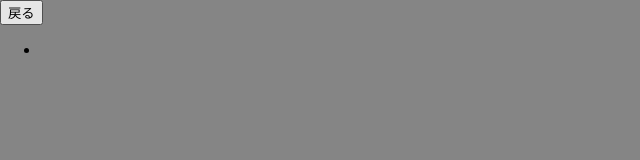
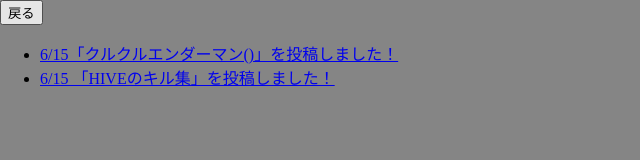
Before and after one commit to auieo-dayo/Auieo_YT_WEB, a plain HTML site: page notification/2025/YouTube.html in a window 1280 px wide. Shown: the whole page, without its empty margins (0-640 px from the left). Drawn offline with Linux system fonts and the light colour scheme.

Commit message:
youtube投稿動画反映

```diff
--- a/notification/2025/YouTube.html
+++ b/notification/2025/YouTube.html
@@ -8,7 +8,8 @@
 <body>
   <button id="back">戻る</button>
   <ul>
-    <li></li>
+    <li><a href="https://www.youtube.com/shorts/wx9hteF2teo" target="_blank">6/15「クルクルエンダーマン()」を投稿しました！</a></li>
+    <li><a href="https://www.youtube.com/shorts/pyKv1j4Os_o" target="_blank">6/15 「HIVEのキル集」を投稿しました！</a></li>
   </ul>
   <style>
     body {
```
